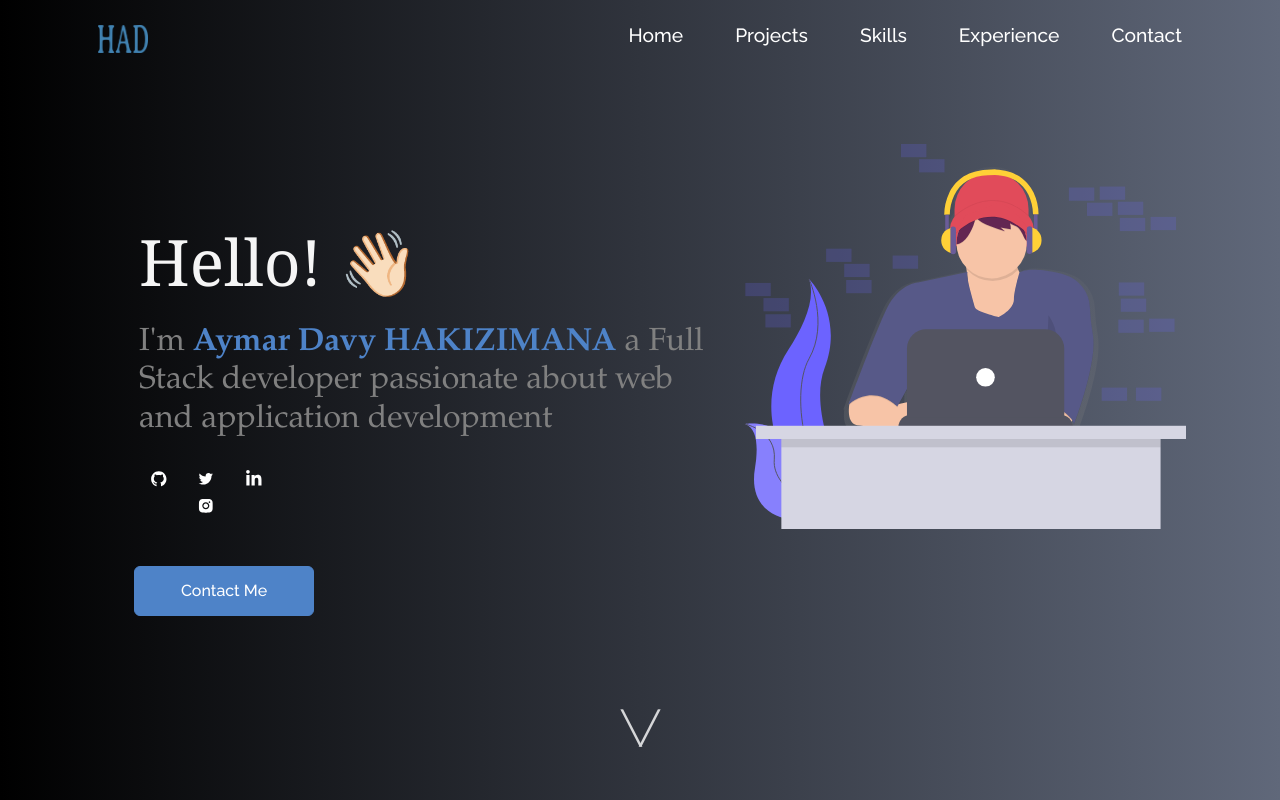
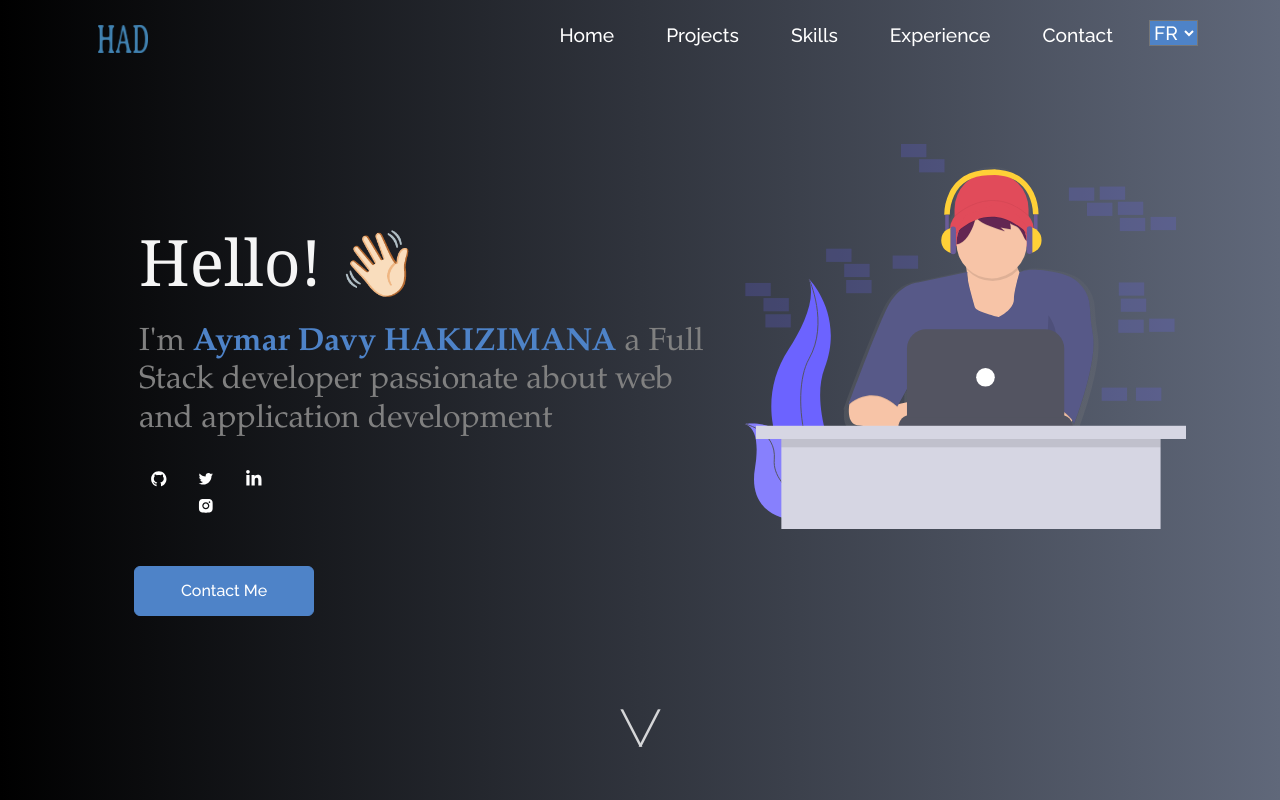
Before and after one commit to HaAymar/Portfolio, a React (Create React App) app: page / in a window 1280 px wide. Shown: the top 800 px of the page. Built offline with nearby package versions, Linux system fonts and the light colour scheme.

Commit message:
New version of my portfolio

```diff
--- a/src/components/Navbar.js
+++ b/src/components/Navbar.js
@@ -3,7 +3,7 @@ import Navbar from "react-bootstrap/Navbar";
 import Nav from "react-bootstrap/Nav";
 import Container from "react-bootstrap/Container";
 import logo from "../Assets/blue.png";
-
+import Button from "react-bootstrap/Button";
 import { Link } from "react-router-dom";
 
 function NavBar() {
@@ -48,8 +48,7 @@ function NavBar() {
 					}}
 					className={expand ? "collapsed" : ""}
 				>
-					  <div className="navbar-toggler-icon" ></div>
-
+					<div className="navbar-toggler-icon"></div>
 				</Navbar.Toggle>
 				<Navbar.Collapse id="responsive-navbar-nav">
 					<Nav className="ms-auto" defaultActiveKey="#home">
@@ -99,6 +98,25 @@ function NavBar() {
 								Contact
 							</Nav.Link>
 						</Nav.Item>
+						<Nav.Item>
+							<div
+								style={{
+									display: "flex",
+									alignItems: "center",
+									paddingTop: "12px",
+								}}
+							>
+								<select
+									style={{
+										backgroundColor: "#4e83c8",
+										color: "white",
+									}}
+								>
+									<option>FR</option>
+									<option>EN</option>
+								</select>
+							</div>
+						</Nav.Item>
 					</Nav>
 				</Navbar.Collapse>
 			</Container>
```
Lines whose indentation alone changed are shown as unchanged.
